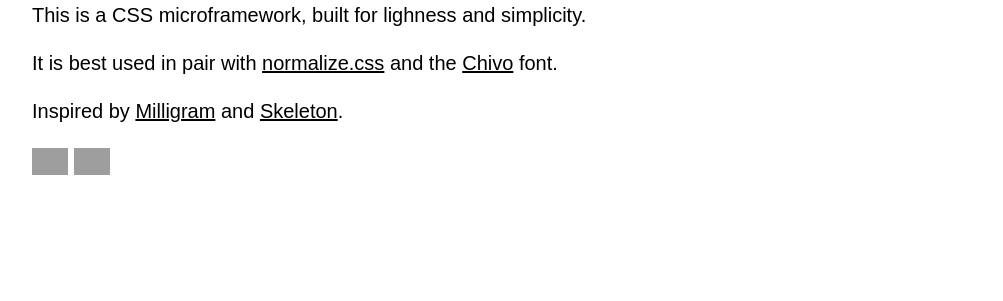
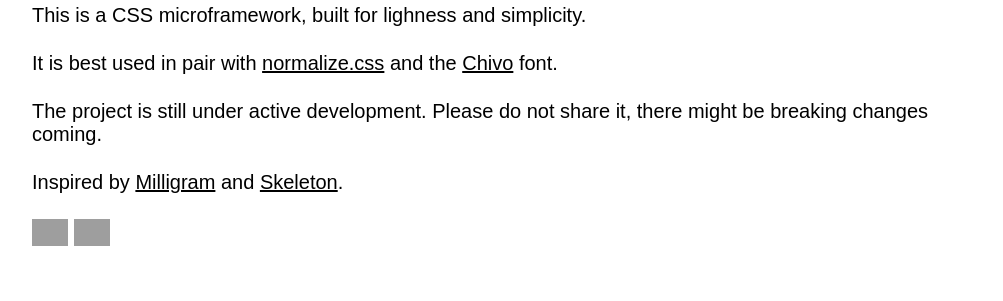
Before and after one commit to louismerlin/concrete.css, a website: page index.html in a window 1280 px wide. Shown: the part 499-800 px from the top of the page, without its empty margins (138-1141 px from the left). Drawn offline with nearby package versions, Linux system fonts and the light colour scheme; grey boxes are pictures that could not be loaded; a web font is replaced by a local one.

Commit message:
Update index to add warning

```diff
--- a/index.html
+++ b/index.html
@@ -64,6 +64,7 @@
       <h2>What is this ?</h2>
       <p>This is a CSS microframework, built for lighness and simplicity.</p>
       <p>It is best used in pair with <a href="https://necolas.github.io/normalize.css/">normalize.css</a> and the <a href="https://www.omnibus-type.com/fonts/chivo/">Chivo</a> font.</p>
+      <p>The project is still under active development. Please do not share it, there might be breaking changes coming.</p>
       <p>Inspired by <a href="https://milligram.io">Milligram</a> and <a href="http://getskeleton.com/">Skeleton</a>.</p>
       <p>
         <a href="https://bundlephobia.com/result?p=concrete.css"><img class="badge" src="https://img.shields.io/bundlephobia/minzip/concrete.css.svg?color=black&labelColor=black&style=flat-square" /></a>
```
